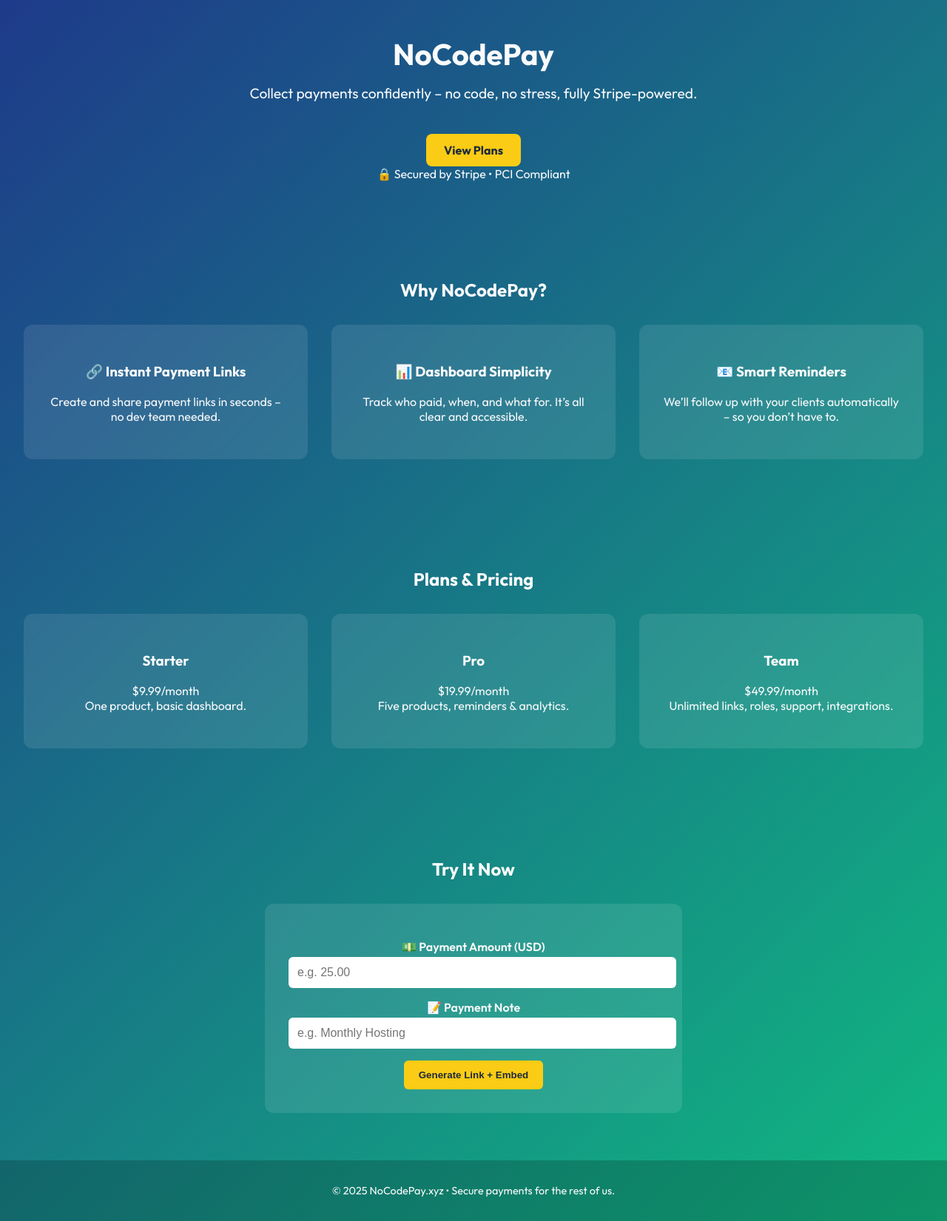
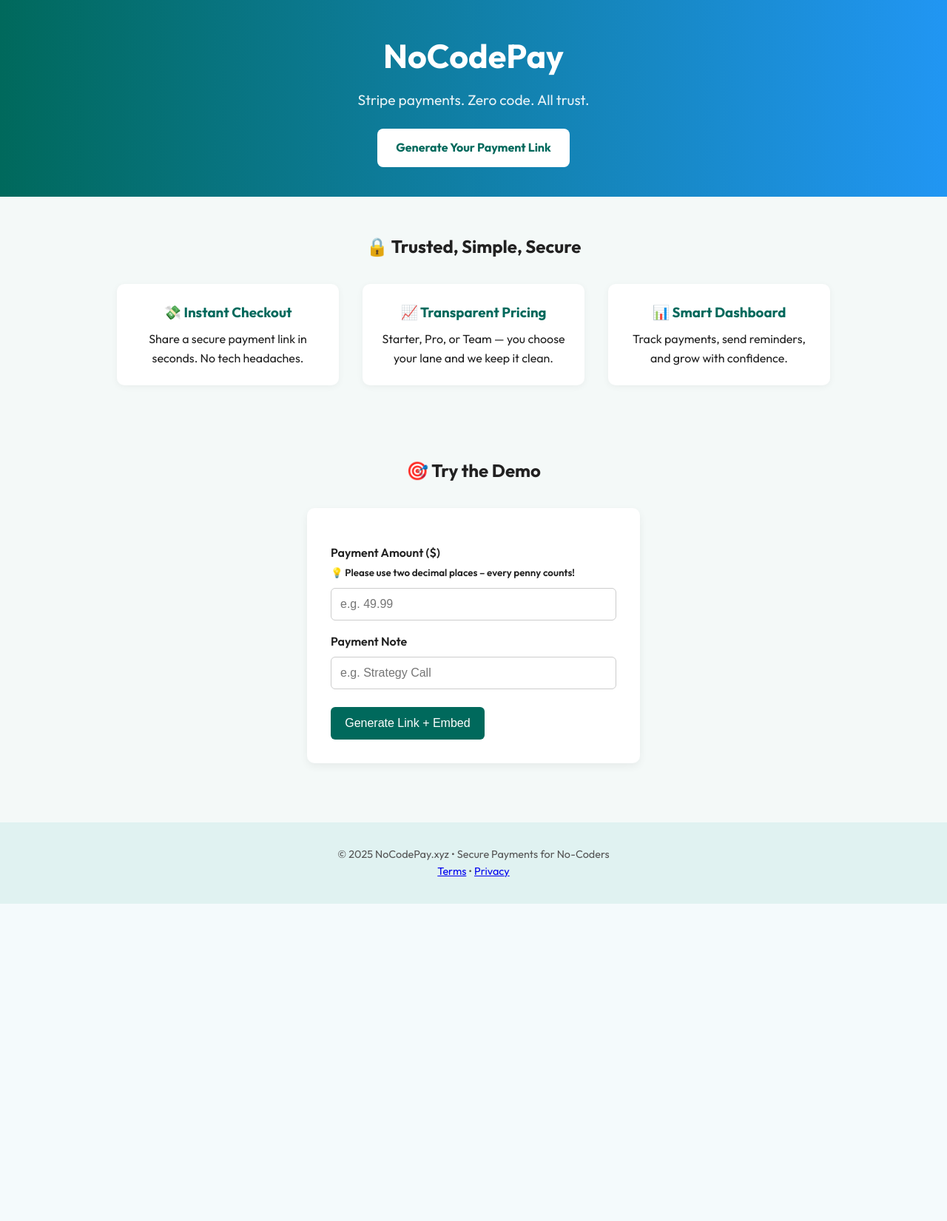
Before and after one commit to CODEREaDer24/Stripebridge, a Flask app: page / in a window 1280 px wide. Shown: the whole page at 74% size. After the commit the page ends 1222 px from the top, so only its background shows below. Run offline with Flask 3, Linux system fonts and the light colour scheme.

Commit message:
Update index.html

```diff
--- a/templates/index.html
+++ b/templates/index.html
@@ -1,190 +1,227 @@
-<!DOCTYPE html><html lang="en">
+<!DOCTYPE html>
+<html lang="en">
 <head>
   <meta charset="UTF-8" />
   <meta name="viewport" content="width=device-width, initial-scale=1.0"/>
-  <title>NoCodePay – Trusted Payments for No-Coders</title>
-  <meta name="description" content="NoCodePay helps non-coders collect secure payments using Stripe. No code required."/>
+  <title>NoCodePay – Secure Stripe Payments for No-Coders</title>
+  <meta name="description" content="NoCodePay helps no-code founders collect payments without writing a single line of code. Powered by Stripe.">
   <link href="https://fonts.googleapis.com/css2?family=Outfit:wght@400;600;700&display=swap" rel="stylesheet">
   <style>
+    :root {
+      --primary: #00695c;
+      --accent: #2196f3;
+      --light-bg: #f4f9f8;
+      --text-dark: #212121;
+    }
+    * {
+      margin: 0;
+      padding: 0;
+      box-sizing: border-box;
+    }
     body {
-      margin: 0;
       font-family: 'Outfit', sans-serif;
-      background: linear-gradient(135deg, #1e3a8a, #10b981);
-      color: #f9fafb;
+      background-color: var(--light-bg);
+      color: var(--text-dark);
+      line-height: 1.6;
     }
     header {
+      background: linear-gradient(90deg, var(--primary), var(--accent));
+      color: white;
       text-align: center;
-      padding: 3rem 1rem;
+      padding: 2.5rem 1rem;
     }
     header h1 {
-      margin: 0;
-      font-size: 2.5rem;
+      font-size: 2.8rem;
+      margin-bottom: 0.5rem;
     }
     header p {
-      margin-top: 1rem;
       font-size: 1.2rem;
+      opacity: 0.9;
     }
     .cta {
-      background: #facc15;
-      color: #1e293b;
-      font-weight: 700;
-      padding: 0.75rem 1.5rem;
+      display: inline-block;
+      margin-top: 1.5rem;
+      background: white;
+      color: var(--primary);
+      padding: 0.8rem 1.6rem;
+      font-weight: bold;
       border-radius: 8px;
       text-decoration: none;
-      margin-top: 1.5rem;
-      display: inline-block;
     }
-    section {
-      padding: 4rem 2rem;
+    .section {
+      padding: 3rem 1.5rem;
       text-align: center;
     }
     .features {
-      display: grid;
-      grid-template-columns: repeat(auto-fit, minmax(250px, 1fr));
+      display: flex;
+      flex-wrap: wrap;
+      justify-content: center;
       gap: 2rem;
       margin-top: 2rem;
     }
     .feature {
-      background: rgba(255, 255, 255, 0.1);
-      padding: 2rem;
-      border-radius: 12px;
-      backdrop-filter: blur(4px);
+      background: white;
+      border-radius: 10px;
+      padding: 1.5rem;
+      width: 300px;
+      box-shadow: 0 2px 10px rgba(0,0,0,0.05);
+    }
+    .feature h3 {
+      color: var(--primary);
+      margin-bottom: 0.5rem;
     }
     .demo-box {
-      background: rgba(255, 255, 255, 0.1);
+      background: white;
       padding: 2rem;
-      margin-top: 2rem;
-      border-radius: 12px;
-      max-width: 500px;
-      margin-left: auto;
-      margin-right: auto;
+      max-width: 450px;
+      margin: 2rem auto;
+      border-radius: 10px;
+      box-shadow: 0 4px 12px rgba(0,0,0,0.06);
+      text-align: left;
     }
     .demo-box label {
       display: block;
+      margin: 1rem 0 0.5rem;
       font-weight: 600;
-      margin-top: 1rem;
     }
     .demo-box input {
       width: 100%;
       padding: 0.75rem;
+      border: 1px solid #ccc;
+      border-radius: 6px;
       font-size: 1rem;
-      margin-top: 0.25rem;
-      border: none;
-      border-radius: 6px;
     }
     .demo-box button {
-      background: #facc15;
-      color: #1e293b;
-      font-weight: 600;
+      margin-top: 1.5rem;
+      background-color: var(--primary);
+      color: white;
       border: none;
-      padding: 0.75rem 1.25rem;
-      margin-top: 1rem;
+      padding: 0.8rem 1.2rem;
       border-radius: 6px;
+      font-size: 1rem;
       cursor: pointer;
     }
-    .output {
-      margin-top: 1.5rem;
-      background: #fff;
-      color: #1f2937;
+    .output-box {
+      margin-top: 1rem;
+      background: #e0f2f1;
       padding: 1rem;
       border-radius: 6px;
       font-family: monospace;
-      word-break: break-word;
+      display: flex;
+      justify-content: space-between;
+      align-items: center;
     }
-    .copy-btn {
-      background: #1e3a8a;
-      color: #fff;
+    .output-box button {
+      background: var(--accent);
+      color: white;
       border: none;
       padding: 0.4rem 0.8rem;
-      border-radius: 5px;
+      font-size: 0.9rem;
+      border-radius: 4px;
       cursor: pointer;
-      margin-left: 1rem;
     }
     footer {
+      background-color: #e0f2f1;
+      padding: 2rem 1rem;
       text-align: center;
-      padding: 2rem;
-      background: rgba(0, 0, 0, 0.2);
       font-size: 0.9rem;
+      color: #555;
+    }
+    .toast {
+      position: fixed;
+      bottom: 20px;
+      right: 20px;
+      background: #4caf50;
+      color: white;
+      padding: 0.75rem 1.25rem;
+      border-radius: 6px;
+      font-size: 0.9rem;
+      display: none;
     }
   </style>
 </head>
 <body>
+
   <header>
     <h1>NoCodePay</h1>
-    <p>Collect payments confidently – no code, no stress, fully Stripe-powered.</p>
-    <a class="cta" href="#pricing">View Plans</a>
-    <div class="stripe-badge">🔒 Secured by Stripe • PCI Compliant</div>
-  </header>  <section>
-    <h2>Why NoCodePay?</h2>
+    <p>Stripe payments. Zero code. All trust.</p>
+    <a href="#demo" class="cta">Generate Your Payment Link</a>
+  </header>
+
+  <section class="section">
+    <h2>🔒 Trusted, Simple, Secure</h2>
     <div class="features">
       <div class="feature">
-        <h3>🔗 Instant Payment Links</h3>
-        <p>Create and share payment links in seconds – no dev team needed.</p>
+        <h3>💸 Instant Checkout</h3>
+        <p>Share a secure payment link in seconds. No tech headaches.</p>
       </div>
       <div class="feature">
-        <h3>📊 Dashboard Simplicity</h3>
-        <p>Track who paid, when, and what for. It’s all clear and accessible.</p>
+        <h3>📈 Transparent Pricing</h3>
+        <p>Starter, Pro, or Team — you choose your lane and we keep it clean.</p>
       </div>
       <div class="feature">
-        <h3>📧 Smart Reminders</h3>
-        <p>We’ll follow up with your clients automatically – so you don’t have to.</p>
+        <h3>📊 Smart Dashboard</h3>
+        <p>Track payments, send reminders, and grow with confidence.</p>
       </div>
     </div>
-  </section>  <section id="pricing">
-    <h2>Plans & Pricing</h2>
-    <div class="features">
-      <div class="feature">
-        <h3>Starter</h3>
-        <p>$9.99/month<br>One product, basic dashboard.</p>
-      </div>
-      <div class="feature">
-        <h3>Pro</h3>
-        <p>$19.99/month<br>Five products, reminders & analytics.</p>
-      </div>
-      <div class="feature">
-        <h3>Team</h3>
-        <p>$49.99/month<br>Unlimited links, roles, support, integrations.</p>
-      </div>
+  </section>
+
+  <section class="section" id="demo">
+    <h2>🎯 Try the Demo</h2>
+    <div class="demo-box">
+      <label for="amount">Payment Amount ($)<br><small>💡 Please use two decimal places – every penny counts!</small></label>
+      <input type="text" id="amount" placeholder="e.g. 49.99">
+
+      <label for="note">Payment Note</label>
+      <input type="text" id="note" placeholder="e.g. Strategy Call">
+
+      <button onclick="generateLink()">Generate Link + Embed</button>
+      <div id="output"></div>
     </div>
-  </section>  <section id="demo">
-    <h2>Try It Now</h2>
-    <div class="demo-box">
-      <label>💵 Payment Amount (USD)</label>
-      <input type="text" id="amount" placeholder="e.g. 25.00" /><label>📝 Payment Note</label>
-  <input type="text" id="note" placeholder="e.g. Monthly Hosting" />
+  </section>
 
-  <button onclick="generate()">Generate Link + Embed</button>
+  <footer>
+    &copy; 2025 NoCodePay.xyz • Secure Payments for No-Coders<br>
+    <a href="#">Terms</a> • <a href="#">Privacy</a>
+  </footer>
 
-  <div id="result"></div>
-</div>
+  <div id="toast" class="toast">✅ Copied to clipboard!</div>
 
-  </section>  <footer>
-    © 2025 NoCodePay.xyz • Secure payments for the rest of us.
-  </footer>  <script>
-    function generate() {
-      const amt = document.getElementById('amount').value.trim();
-      const note = document.getElementById('note').value.trim();
-      const result = document.getElementById('result');
+  <script>
+    function generateLink() {
+      const amount = document.getElementById('amount').value;
+      const note = document.getElementById('note').value;
+      const output = document.getElementById('output');
 
-      const valid = /^\d+\.\d{2}$/.test(amt);
-      if (!valid || !note) {
-        result.innerHTML = '<div class="output">❗ Invalid format. Use format like 25.00 and add a note.</div>';
+      const validFormat = /^\d+\.\d{2}$/;
+      if (!validFormat.test(amount)) {
+        output.innerHTML = '❗ Invalid amount. Use format like 25.00';
         return;
       }
 
-      const url = `https://nocodepay.xyz/pay?amount=${amt}&note=${encodeURIComponent(note)}`;
-      const buttonCode = `<a href=\"${url}\" style=\"background:#6366f1;color:white;padding:12px 20px;border-radius:6px;text-decoration:none;\">Pay $${amt} for ${note}</a>`;
+      const link = `https://nocodepay.xyz/pay?amount=${amount}&note=${encodeURIComponent(note)}`;
+      const embed = `<a href="${link}" style="background:#2196f3;color:white;padding:10px 20px;border-radius:6px;text-decoration:none;">Pay $${amount} for ${note}</a>`;
 
-      result.innerHTML = `
-        <div class="output">
-          Link: ${url}
-          <button class="copy-btn" onclick="navigator.clipboard.writeText('${url}')">Copy Link</button>
+      output.innerHTML = `
+        <div class="output-box">
+          <span id="link">${link}</span>
+          <button onclick="copyText('link')">Copy Link</button>
         </div>
-        <div class="output">
-          Embed Button: ${buttonCode}
-          <button class="copy-btn" onclick="navigator.clipboard.writeText(\`${buttonCode}\`)">Copy Button</button>
+        <div class="output-box" style="margin-top:1rem;">
+          <span id="embed">${embed}</span>
+          <button onclick="copyText('embed')">Copy Button</button>
         </div>
       `;
     }
-  </script></body>
+
+    function copyText(id) {
+      const text = document.getElementById(id).innerText;
+      navigator.clipboard.writeText(text).then(() => {
+        const toast = document.getElementById('toast');
+        toast.style.display = 'block';
+        setTimeout(() => { toast.style.display = 'none'; }, 2000);
+      });
+    }
+  </script>
+</body>
 </html>
```
